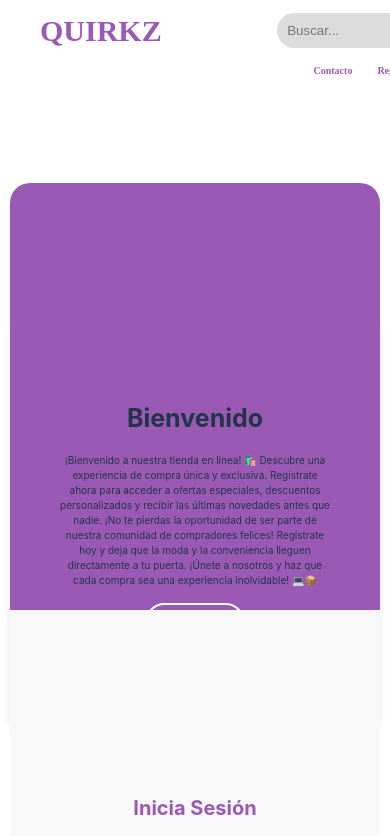
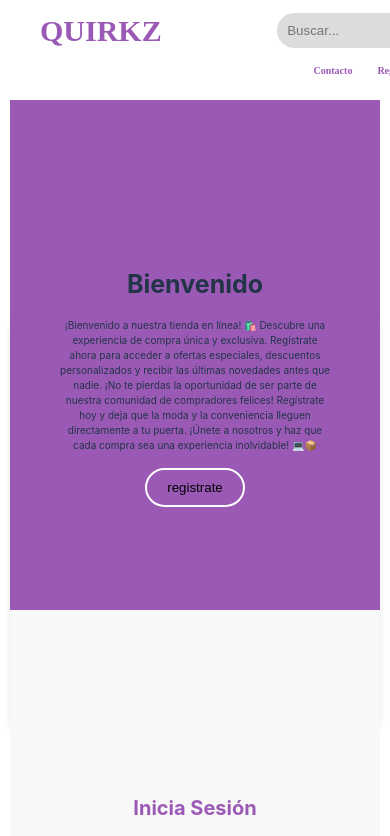
Before and after one commit to xshotsp/Proyecto-Final, a React (Vite) app in the folder Client/: page /login in a window 390 px wide. Shown: the top 836 px of the page. Built offline with nearby package versions, Linux system fonts and the light colour scheme.

Commit message:
diseño de login terminado

```diff
--- a/Client/src/components/HomePage/HomePage.jsx
+++ b/Client/src/components/HomePage/HomePage.jsx
@@ -66,7 +66,7 @@ const handleChange = (event) => {
           options={PriceOpt}
           state={null}
         />
-         <button
+        {/* <button
           onClick={() => {
             dispatch (getAllSelects())
             dispatch(getFilters({}));
@@ -74,7 +74,7 @@ const handleChange = (event) => {
           }}
         >
           Reset
-        </button>
+        </button> */}
         <div>
         {initialFilters?.colour && (
           <div onClick={() => handleFilterRemove('colour')}>
--- a/Client/src/components/Login/Login.jsx
+++ b/Client/src/components/Login/Login.jsx
@@ -58,8 +58,7 @@ const Login = () => {
 
       if (response.ok) {
         console.log('Login correcto');
-        // Aquí deberías usar el historial de React Router o algún enfoque de redirección
-        // history.push('/');
+        <Link to={`/`}/>
       }
 
     } catch (error) {
--- a/Client/src/components/Login/login.module.css
+++ b/Client/src/components/Login/login.module.css
@@ -203,6 +203,9 @@ padding: 0 30px;
   .tamaño{
     width: 50vh;
   }
+
+
+
  }
 
  @media screen and (max-width:580px) {
@@ -210,7 +213,6 @@ padding: 0 30px;
     font-size: 10px;
   }
   .container_from{
-    height: auto;
     flex-direction: column;
     top: 300px;
     height: 50vh;
@@ -218,7 +220,7 @@ padding: 0 30px;
 
   .information{
     width: 100%;
-    padding: 20px;
+    bottom: 8px;
     border-top-left-radius: 20px;
     border-top-right-radius: 20px;
     border-bottom-left-radius: 0px;
```
